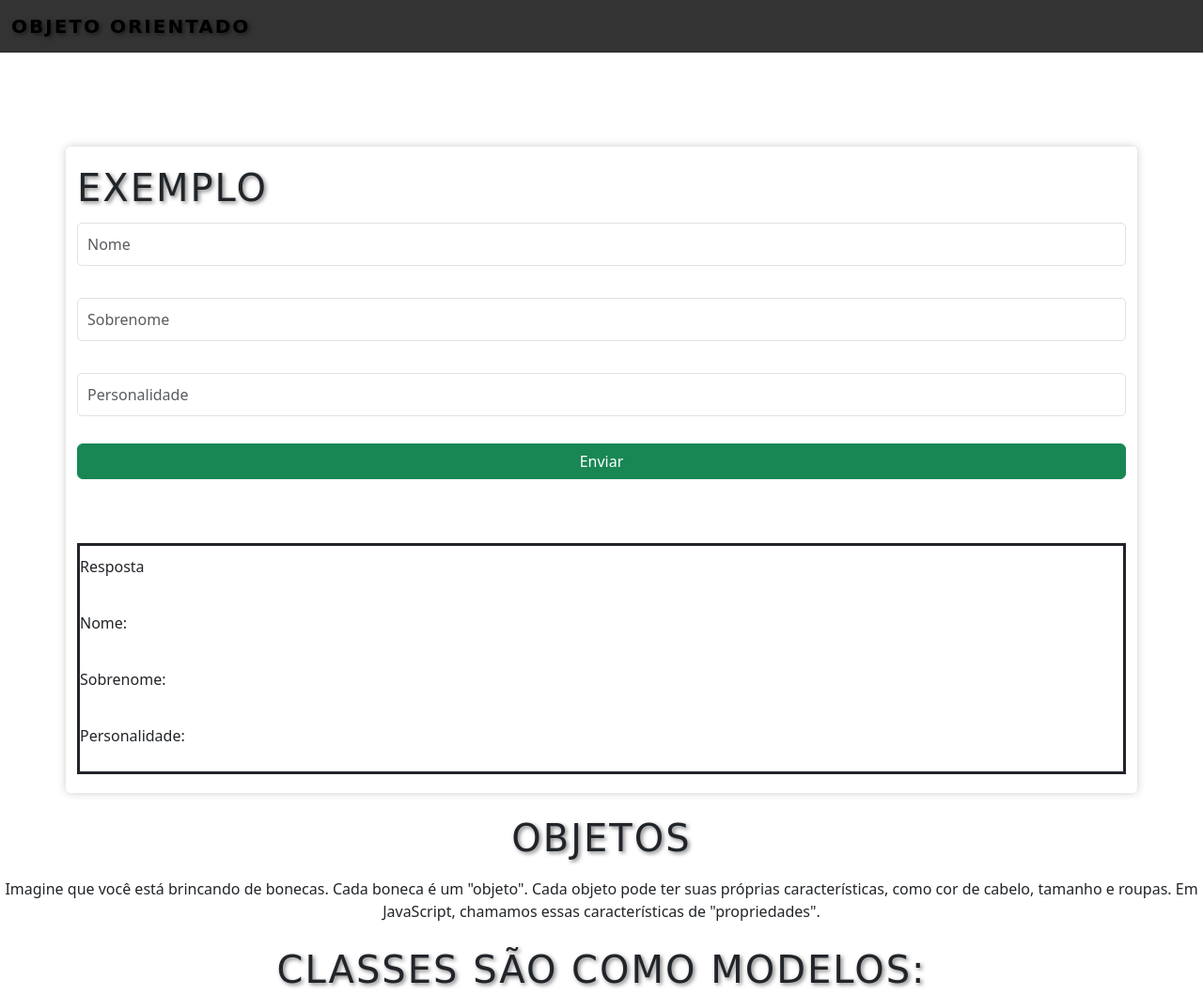
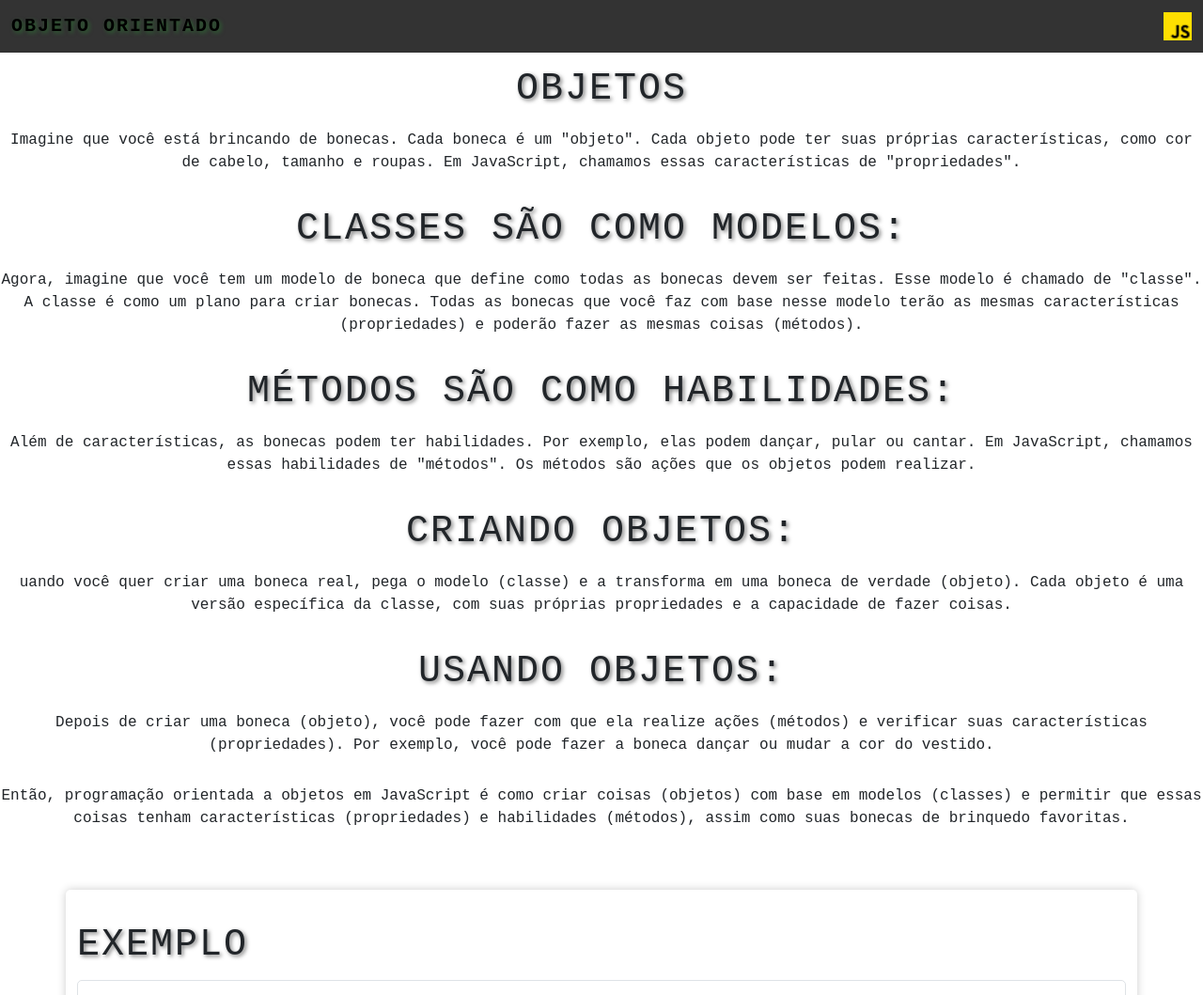
Before and after one commit to projvinipaiva/Objetos_orientados, a plain HTML site: page Inicio.html in a window 1280 px wide. Shown: the top 1059 px of the page at 94% size. Drawn offline with nearby package versions, Linux system fonts and the light colour scheme; a script that the page names is missing.

Commit message:
Add files via upload

```diff
--- a/Inicio.html
+++ b/Inicio.html
@@ -15,9 +15,28 @@
         <nav class="navbar">
             <div class="container-fluid">
             <a class="navbar-brand" href="#">Objeto orientado</a>
+            <img src="img/js.png" alt="" width="30" height="30"  class="d-inline-block align-text-top ">
             </div>
         </nav>
     </div>
+
+    <div class="texto">
+        <h1>Objetos</h1>
+             <p> Imagine que você está brincando de bonecas. Cada boneca é um "objeto". Cada objeto pode ter suas próprias características, como cor de cabelo, tamanho e roupas. Em JavaScript, chamamos essas características de "propriedades".</p>
+        <h1>Classes São como Modelos:</h1>
+             <p>Agora, imagine que você tem um modelo de boneca que define como todas as bonecas devem ser feitas. Esse modelo é chamado de "classe". A classe é como um plano para criar bonecas. Todas as bonecas que você faz com base nesse modelo terão as mesmas características (propriedades) e poderão fazer as mesmas coisas (métodos).</p>
+        <h1>Métodos São como Habilidades:</h1>
+             <p>Além de características, as bonecas podem ter habilidades. Por exemplo, elas podem dançar, pular ou cantar. Em JavaScript, chamamos essas habilidades de "métodos". Os métodos são ações que os objetos podem realizar.</p>
+        <h1>Criando Objetos:</h1>
+             <p>uando você quer criar uma boneca real, pega o modelo (classe) e a transforma em uma boneca de verdade (objeto). Cada objeto é uma versão específica da classe, com suas próprias propriedades e a capacidade de fazer coisas.</p>
+        <h1>Usando Objetos:</h1>
+             <p>Depois de criar uma boneca (objeto), você pode fazer com que ela realize ações (métodos) e verificar suas características (propriedades). Por exemplo, você pode fazer a boneca dançar ou mudar a cor do vestido.</p>
+             <p>Então, programação orientada a objetos em JavaScript é como criar coisas (objetos) com base em modelos (classes) e permitir que essas coisas tenham características (propriedades) e habilidades (métodos), assim como suas bonecas de brinquedo favoritas.</p>
+    </div>
+
+    <br>
+
+
     <div class="container">
         <h1>Exemplo</h1>
         <form id="personForm">
@@ -41,22 +60,6 @@
         </div>
     </div>
 
-    <br>
-
-    <div class="texto">
-        <h1>Objetos</h1>
-             <p> Imagine que você está brincando de bonecas. Cada boneca é um "objeto". Cada objeto pode ter suas próprias características, como cor de cabelo, tamanho e roupas. Em JavaScript, chamamos essas características de "propriedades".</p>
-        <h1>Classes São como Modelos:</h1>
-             <p>Agora, imagine que você tem um modelo de boneca que define como todas as bonecas devem ser feitas. Esse modelo é chamado de "classe". A classe é como um plano para criar bonecas. Todas as bonecas que você faz com base nesse modelo terão as mesmas características (propriedades) e poderão fazer as mesmas coisas (métodos).</p>
-        <h1>Métodos São como Habilidades:</h1>
-             <p>Além de características, as bonecas podem ter habilidades. Por exemplo, elas podem dançar, pular ou cantar. Em JavaScript, chamamos essas habilidades de "métodos". Os métodos são ações que os objetos podem realizar.</p>
-        <h1>Criando Objetos:</h1>
-             <p>uando você quer criar uma boneca real, pega o modelo (classe) e a transforma em uma boneca de verdade (objeto). Cada objeto é uma versão específica da classe, com suas próprias propriedades e a capacidade de fazer coisas.</p>
-        <h1>Usando Objetos:</h1>
-             <p>Depois de criar uma boneca (objeto), você pode fazer com que ela realize ações (métodos) e verificar suas características (propriedades). Por exemplo, você pode fazer a boneca dançar ou mudar a cor do vestido.</p>
-             <p>Então, programação orientada a objetos em JavaScript é como criar coisas (objetos) com base em modelos (classes) e permitir que essas coisas tenham características (propriedades) e habilidades (métodos), assim como suas bonecas de brinquedo favoritas.</p>
-    </div>
-
 
     <footer class="footer">
         Vinícius de Paiva Mendonça Silva
--- a/estilo.css
+++ b/estilo.css
@@ -1,5 +1,7 @@
 
-
+img{
+    vertical-align: middle;
+}
 
 .container {
     max-width: 600px;
@@ -8,7 +10,7 @@
     background-color: white;
     border-radius: 5px;
     box-shadow: 0 0 10px rgba(0, 0, 0, 0.2);
-   margin-top: 100px;
+   margin-top: 20px;
 }
 
 #personForm {
@@ -24,7 +26,8 @@ input[type="text"] {
 
 
 h1{
-    font-family: 'Cursive', cursive;
+    padding-top: 15px;
+    font-family: monospace;
     font-size: 24px;
     font-weight: bold;
     color: #3498db; /* Cor do texto (azul) */
@@ -35,7 +38,8 @@ h1{
 
 p{
     padding-top: 10px;
-    padding-bottom: 10px;
+    padding-bottom: 4px;
+    font-family: monospace;
 
 }
 
@@ -59,6 +63,7 @@ p{
     color: #fff; /* Cor do texto */
     text-align: center;
     padding: 10px;
+    font-family: monospace;
 
 }
 
@@ -67,13 +72,13 @@ p{
 }
 
 a{
-    font-family: 'Cursive', cursive;
+    font-family: monospace;
     font-size: 24px;
     font-weight: bold;
-    color: #3498db; /* Cor do texto (azul) */
+    color: #2e7525; /* Cor do texto (azul) */
     text-transform: uppercase; /* Transforma o texto em maiúsculas */
     letter-spacing: 2px; /* Espaçamento entre as letras */
     text-align: center; /* Alinhamento central */
-    text-shadow: 2px 2px 4px rgba(0, 0, 0, 0.5); /* Sombra do texto */
+    text-shadow: 2px 2px 4px rgba(40, 145, 49, 0.5); /* Sombra do texto */
     text-align: center;
 }
```
Also changed, not shown: img/js.png (added).
